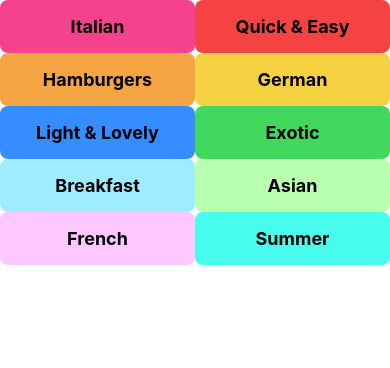
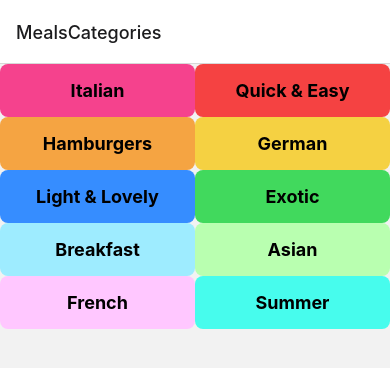
Before and after one commit to P-MBD/act-native-practical-guide-code, a React Native app: screen / in a window 390 px wide. Shown: the top 368 px of the page. Built offline with nearby package versions, Linux system fonts and the light colour scheme.

Commit message:
005-Getting Started with the React Navigation Package
٥ محرم ١٤٤٥

```diff
--- a/App.tsx
+++ b/App.tsx
@@ -1,12 +1,23 @@
 
 import { StyleSheet, StatusBar } from 'react-native';
+
+import{NavigationContainer} from '@react-navigation/native';
+import{createNativeStackNavigator} from '@react-navigation/native-stack';
+
 import CategoriesScreen from './screens/CategoriesScreen';
 
+const Stack= createNativeStackNavigator();
 export default function App() {
   return (
     <>
       <StatusBar />
-      <CategoriesScreen />
+      <NavigationContainer>
+            <Stack.Navigator>
+                <Stack.Screen name="MealsCategories" component={CategoriesScreen}/>
+            </Stack.Navigator>
+
+      </NavigationContainer>
+
     </>
   );
 }
--- a/package.json
+++ b/package.json
@@ -10,8 +10,12 @@
     "test": "jest"
   },
   "dependencies": {
+    "@react-navigation/native": "^6.1.7",
+    "@react-navigation/native-stack": "^6.9.13",
     "react": "18.2.0",
-    "react-native": "0.72.3"
+    "react-native": "0.72.3",
+    "react-native-safe-area-context": "^4.7.1",
+    "react-native-screens": "^3.22.1"
   },
   "devDependencies": {
     "@babel/core": "^7.20.0",
```
Also changed, not shown: 1 other file (tests, documents, lock files or other folders).
